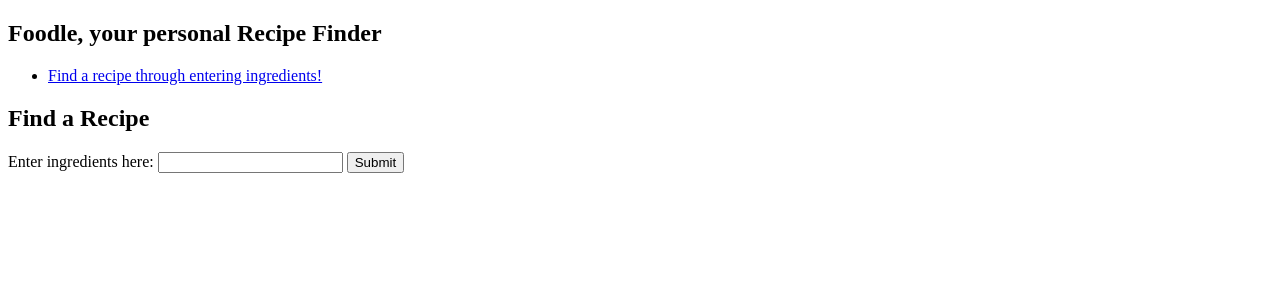
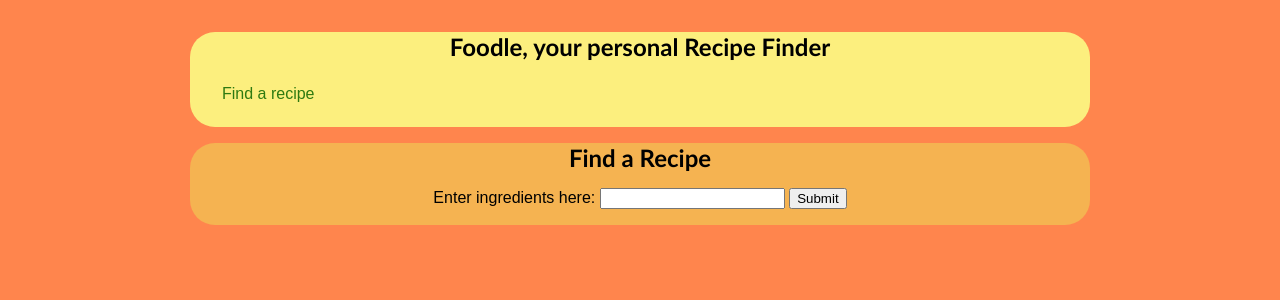
Before and after one commit to yasmunoz/pic16b-food-recommendations, a Flask app: page /finder/ in a window 1280 px wide. Shown: the top 300 px of the page. Run offline with Flask 2, Linux system fonts and the light colour scheme.

Commit message:
made some modifications

```diff
--- a/flaskyy/app.py
+++ b/flaskyy/app.py
@@ -14,17 +14,17 @@ def main():
 
 #retrieve database to use in our webapp
 def get_db():
-    if 'foodz' not in g:
-        g.foodz = sqlite3.connect(
-            current_app.config['foodz.db'],
+    if 'xfoodz' not in g:
+        g.xfoodz = sqlite3.connect(
+            current_app.config['xfoodz.db'],
             detect_types=sqlite3.PARSE_DECLTYPES
         )
-        g.foodz.row_factory = sqlite3.Row
-    g.foodz.execute('''CREATE TABLE IF NOT EXISTS recipes(title TEXT, ingredients TEXT, instructions TEXT)''')
-    return g.foodz
+        g.xfoodz.row_factory = sqlite3.Row
+    g.xfoodz.execute('''CREATE TABLE IF NOT EXISTS recipes(title TEXT, ingredients TEXT, instructions TEXT, category TEXT)''')
+    return g.xfoodz
 
 def close_db(e=None):
-    db = g.pop('foodz', None)
+    db = g.pop('xfoodz', None)
     if db is not None:
         db.close()
 
@@ -37,7 +37,7 @@ def searcher(ingredientz):
         likey += f"R.ingredients LIKE '%{ig}%' OR "
         #took me the entire afternoon to figure the above line out. :')
         #so that our program returns recipes that include any or all of the ingredients the user specifies.
-    conn = sqlite3.connect("foodz.db")
+    conn = sqlite3.connect("xfoodz.db")
     query = \
     f"""
     SELECT * FROM recipes R
@@ -58,9 +58,19 @@ def finder():
         title = newr['title'].iloc[0]
         #i tried to_string, but the output ended up being truncated.
         ingrz = newr['ingredients'].iloc[0]
+        newingrz = ingrz.split(" ,")
+        ingrlist=[]
+        for i in newingrz:
+            ingrlist.append(i.replace(' ,','\n'))
         steps = newr['recipe'].iloc[0]
+        newsteps = steps.split(". ")
+        steplist=[]
+        for k in newsteps:
+            steplist.append(k.replace('. ','\n'))
+        category = newr['category'].iloc[0]
         return render_template('finder.html',
                                ingredients=True,
                                title = title,
-                               ingrz = ingrz,
-                               steps = steps)
+                               ingrz = ingrlist,
+                               steps = steplist,
+                               category = category)
--- a/flaskyy/searcher.py
+++ b/flaskyy/searcher.py
@@ -1,3 +1,4 @@
+#垃圾
 import pandas as pd
 import sqlite3
 
--- /dev/null
+++ b/flaskyy/static/style.css
@@ -0,0 +1,74 @@
+html {
+    font-family: "Didot", sans-serif;
+    background: rgb(255, 133, 77);
+    padding: 1rem;
+}
+
+body {
+    max-width: 900px;
+    margin: 0 auto;
+}
+
+h1 {
+    text-align: center;
+    color: rgb(0, 0, 0);
+    font-family: "Gill Sans", sans-serif;
+    margin: 1rem 0;
+    text-align: center;
+}
+
+a {
+    color: rgb(47, 122, 17);
+    text-decoration: none;
+}
+
+hr {
+    border: none;
+    border-top: 1px solid lightgray;
+}
+
+nav {
+    background: rgb(252, 239, 126);
+    padding: 0 0.5rem;
+    border-radius: 25px;
+}
+
+nav ul  {
+    text-align: center;
+    display: flex;
+    list-style: none;
+    margin: 0;
+    padding: 0;
+}
+
+nav ul li a {
+    display: block;
+    padding: 0.5rem;
+}
+
+.content {
+    padding: 0 1rem 1rem;
+    background: rgb(245, 179, 81);
+    border-radius: 25px;
+    text-align: center;
+}
+
+.flash {
+    text-align: center;
+    margin: 1em 0;
+    padding: 1em;
+    background: #cae6f6;
+    border: 1px solid #377ba8;
+}
+
+.left {
+  padding: 0 1rem 1rem;
+  text-align: left;
+  border-radius: 25px
+}
+
+.center{
+    padding: 0 1rem 1rem;
+    text-align: center;
+    border-radius: 25px
+}
--- a/flaskyy/templates/finder.html
+++ b/flaskyy/templates/finder.html
@@ -12,10 +12,24 @@
         <input type="submit" value="Submit">
   </form>
   {% if ingredients %}
-  <p>Thank you for entering ingredients. Lol the webapp doesn't work yet</p>
-  <p>Title: {{title}}</p>
-  <p>Ingredients: {{ingrz}}</p>
-  <p>How to make: </p>
-  <p>{{steps}}</p>
+  <p>Here's a recipe for you:</p>
+  <h2>{{title}}</h2>
+  <p>Category: {{category}}</p>
+  <div class="left">
+    <b>Ingredients:</b>
+    <ul>
+      {% for i in ingrz %}
+
+        <p>{{i}}</p>
+
+      {% endfor %}
+    </ul>
+  <b>How to make: </b>
+  <ul>
+    {% for k in steps %}
+      <p>{{k}}</p>
+    {% endfor %}
+  </ul>
   {% endif %}
+</div>
 {% endblock %}
--- a/flaskyy/templates/main.html
+++ b/flaskyy/templates/main.html
@@ -2,11 +2,13 @@
 <title>{% block title %}{% endblock %} Foodle, your personal Recipe Finder </title>
 <nav>
     <h1> Foodle, your personal Recipe Finder </h1>
-    <!-- <link rel="stylesheet" href = "{{url_for('static', filename = 'style.css')}}">
+    <link rel="stylesheet" href = "{{url_for('static', filename = 'style.css')}}">
     <!-- <b>Navigation:</b> -->
+    <div class="center">
     <ul>
-        <li><a href="{{ url_for('finder') }}">Find a recipe through entering ingredients!</a></li>
+        <li><a href="{{ url_for('finder') }}">Find a recipe</a></li>
     </ul>
+    </div>
 </nav>
 <section class="content">
     <header>
```
Also changed, not shown: flaskyy/?.md (+1 -0 lines), 4 other files.
